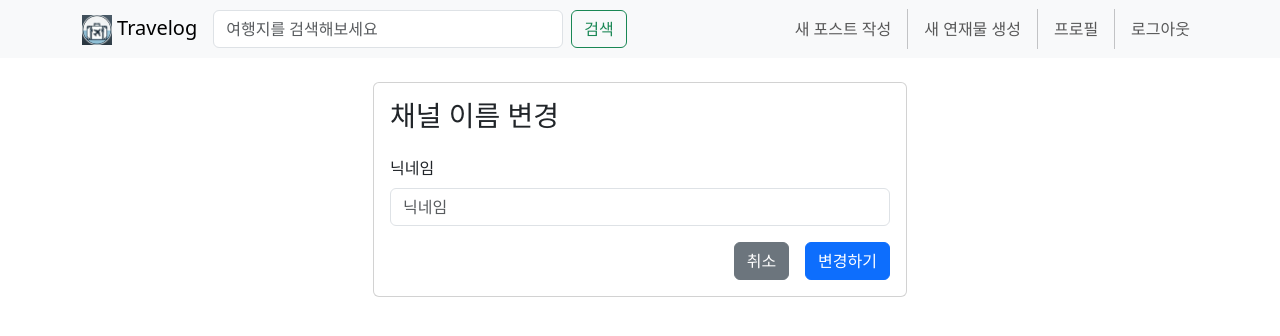
After one commit to smahn9123/django-travelog, a Django app: page /accounts/nickname/change in a window 1280 px wide. The commit adds this page. Shown: the top 336 px of the page. Run offline with Django 5.2, Linux system fonts and the light colour scheme; the visitor is signed in with stand-in values (Sample User, id 1); some libraries are stand-ins or nearby versions.

Commit message:
✨ add channel/nickname change feature

```diff
--- a/accounts/forms.py
+++ b/accounts/forms.py
@@ -1,6 +1,7 @@
 from django import forms
 from django.contrib.auth import get_user_model
 from django.contrib.auth.forms import UserCreationForm
+from .models import BlogUser
 
 
 class BlogUserRegistrationForm(UserCreationForm):
@@ -29,3 +30,15 @@ class BlogUserRegistrationForm(UserCreationForm):
         super().__init__(*args, **kwargs)
         self.fields["nickname"].label = "닉네임(채널명)"
         self.fields["profile_img"].label = "프로필사진"
+
+
+class NicknameChangeForm(forms.ModelForm):
+    class Meta:
+        model = BlogUser
+        fields = ["nickname"]
+
+    def clean_nickname(self):
+        nickname = self.cleaned_data["nickname"]
+        if BlogUser.objects.filter(nickname=nickname).exists():
+            raise forms.ValidationError("이미 사용 중인 채널 이름입니다.")
+        return nickname
--- /dev/null
+++ b/accounts/templates/accounts/nickname_change.html
@@ -0,0 +1,26 @@
+{% extends 'base.html' %}
+{% load django_bootstrap5 %}
+
+{% block content %}
+  <div class="container">
+    <div class="row justify-content-center">
+      <div class="col-md-6">
+        <div class="card">
+          <div class="card-body">
+            <h3 class="card-title mb-4">채널 이름 변경</h3>
+
+            <form method="post">
+              {% csrf_token %}
+              {% bootstrap_form form %}
+
+              <div class="d-grid gap-2 d-md-flex justify-content-md-end">
+                <a href="{% url 'accounts_profile' %}" class="btn btn-secondary me-2">취소</a>
+                <button type="submit" class="btn btn-primary">변경하기</button>
+              </div>
+            </form>
+          </div>
+        </div>
+      </div>
+    </div>
+  </div>
+{% endblock %}
--- a/accounts/templates/accounts/profile.html
+++ b/accounts/templates/accounts/profile.html
@@ -34,6 +34,7 @@
             {{ user.username }}</p>
         </div>
         <div class="mt-4">
+          <a href="{% url 'nickname_change' %}" class="btn btn-outline-primary me-2">채널 이름 변경</a>
           <a href="{% url 'password_change' %}" class="btn btn-outline-primary">비밀번호 변경</a>
         </div>
       </div>
--- a/accounts/urls.py
+++ b/accounts/urls.py
@@ -6,6 +6,7 @@ urlpatterns = [
     path("login/", views.LoginView.as_view(), name="accounts_login"),
     path("logout/", views.LogoutView.as_view(), name="accounts_logout"),
     path("profile/", views.ProfileView.as_view(), name="accounts_profile"),
+    path("nickname/change", views.NicknameChangeView.as_view(), name="nickname_change"),
     path(
         "password/change/", views.PasswordChangeView.as_view(), name="password_change"
     ),
--- a/accounts/views.py
+++ b/accounts/views.py
@@ -4,9 +4,9 @@ from django.contrib.auth.mixins import LoginRequiredMixin
 from django.contrib.auth import views as auth_views
 from django.shortcuts import get_object_or_404, redirect
 from django.views import View
-from django.views.generic import CreateView, TemplateView
+from django.views.generic import CreateView, TemplateView, UpdateView
 from django.urls import reverse_lazy
-from .forms import BlogUserRegistrationForm
+from .forms import BlogUserRegistrationForm, NicknameChangeForm
 from .models import BlogUser, Subscription
 
 
@@ -33,6 +33,16 @@ class LogoutView(auth_views.LogoutView):
 
 class ProfileView(LoginRequiredMixin, TemplateView):
     template_name = "accounts/profile.html"
+
+
+class NicknameChangeView(LoginRequiredMixin, UpdateView):
+    model = BlogUser
+    form_class = NicknameChangeForm
+    template_name = "accounts/nickname_change.html"
+    success_url = reverse_lazy("accounts_profile")
+
+    def get_object(self, qureyset=None):
+        return self.request.user
 
 
 class PasswordChangeView(LoginRequiredMixin, auth_views.PasswordChangeView):
```
